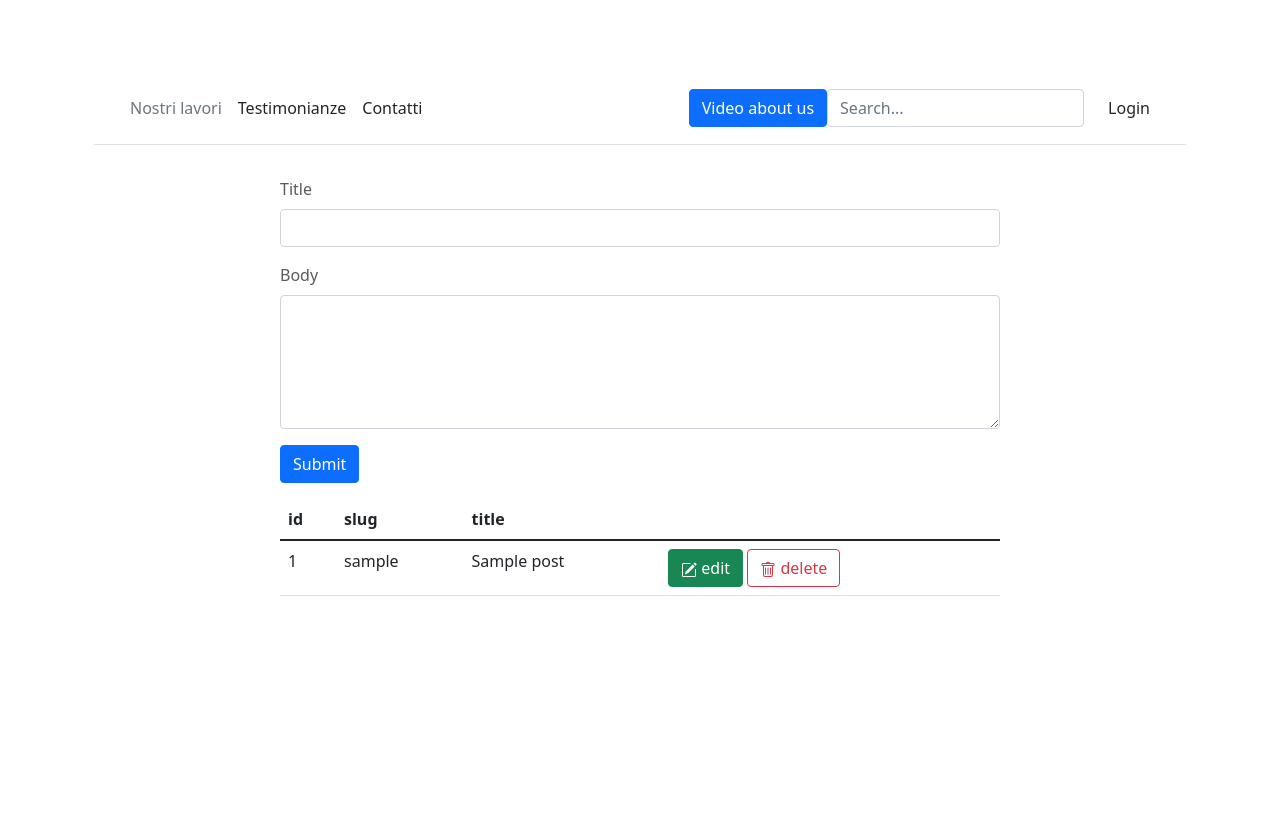
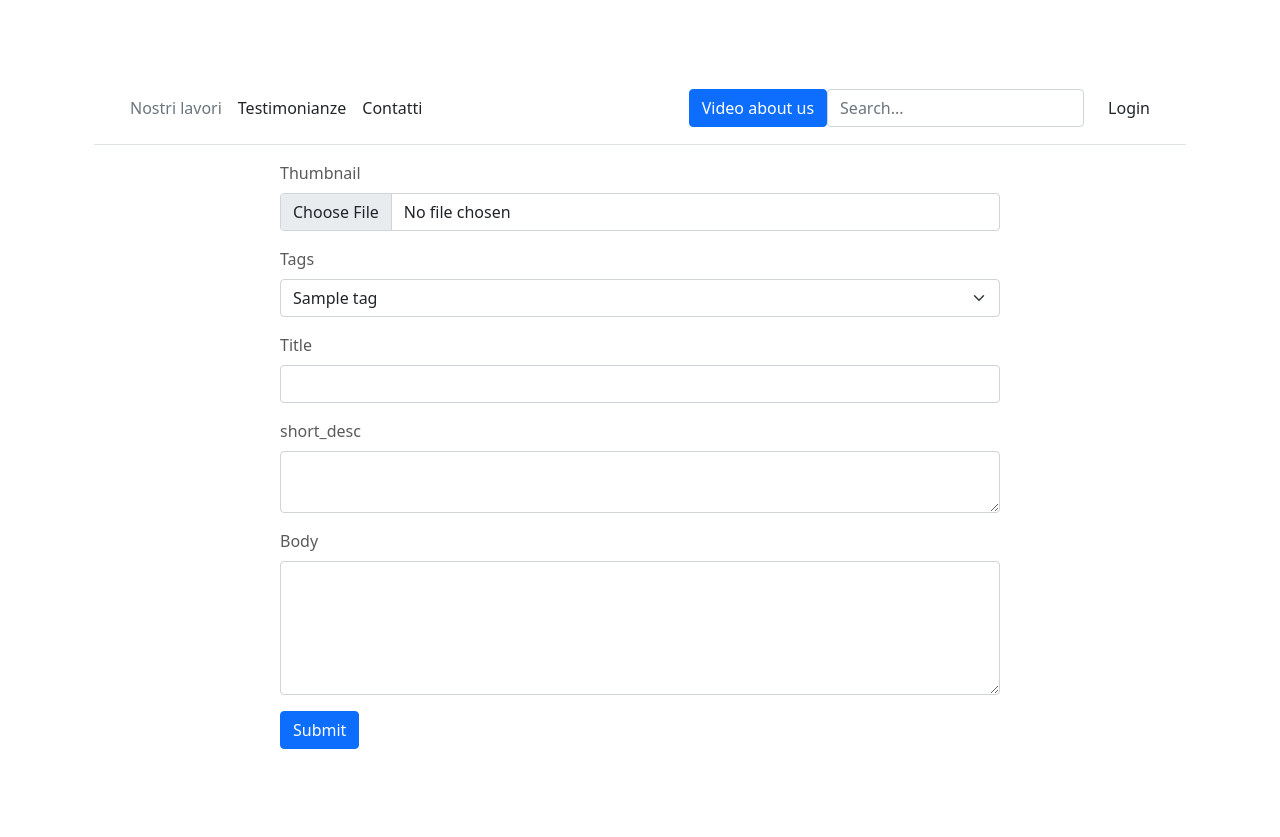
Before and after one commit to Miity/flask-site-cucito_in_mare, a Flask app: template bp_posts/templates/posts_admin/edit_post.html in a window 1280 px wide. Before the commit the page ends 596 px from the top, so only its background shows below. Run offline with Flask 2, Linux system fonts and the light colour scheme; the template is opened without the code that fills it: values that come from a table or form of the project are taken from there, others are empty; tables that the repository leaves empty hold one stand-in row (values such as "Sample post"); some libraries are stand-ins or nearby versions.

Commit message:
post update works

```diff
--- a/bp_posts/templates/posts_admin/edit_post.html
+++ b/bp_posts/templates/posts_admin/edit_post.html
@@ -13,11 +13,13 @@
 	<div class="col-8 ">
 
 
-	<form action="{{ url_for('posts.edit_post', id=post.id )}}" method="POST" >
+		<form action="{{ url_for('posts.edit_post', id=post.id )}}" method="POST" enctype="multipart/form-data">
 			<div class="mb-3">
 				{{ form.hidden_tag() }}
-			<p>{{ form.slug.label(class="form-label") }} {{ form.slug(class="form-control") }}</p>
+				<p>{{ form.thumbnail.label(class="form-label") }} {{ form.thumbnail(class="form-control") }}</p>
+				<p>{{ form.tags.label(class="form-label") }} {{ form.tags(class="form-select") }}</p>
 				<p>{{ form.title.label(class="form-label") }} {{ form.title(class="form-control") }}</p>
+				<p>{{ form.short_desc.label(class="form-label") }} {{ form.short_desc(class="form-control") }}</p>
 				<p>{{ form.body.label(class="form-label") }} {{ form.body(class="form-control", rows="5") }}</p>
 				<p>{{ form.submit(class="btn btn-primary") }}</p>
 			</div>
@@ -25,40 +27,9 @@
 		{{ ckeditor.load() }}
 		{{ ckeditor.config(name='body') }}
 
-<table class="table">
-  <thead>
-    <tr>
-      <th scope="col">id</th>
-      <th scope="col">slug</th>
-      <th scope="col">title</th>
-    </tr>
-  </thead>
-<tbody>
-{% for post in posts %}
-	    <tr>
-      <td>{{ post.id }}</td>
-      <td>{{ post.slug }}</td>
-      <td>{{ post.title }}</td>
-      <td><a type="button" class="btn btn-success" href="{{ url_for('posts.edit_post', id=post.id ) }}">
-                <svg xmlns="http://www.w3.org/2000/svg" width="16" height="16" fill="currentColor" class="bi bi-pencil-square" viewBox="0 0 16 16">
-  <path d="M15.502 1.94a.5.5 0 0 1 0 .706L14.459 3.69l-2-2L13.502.646a.5.5 0 0 1 .707 0l1.293 1.293zm-1.75 2.456-2-2L4.939 9.21a.5.5 0 0 0-.121.196l-.805 2.414a.25.25 0 0 0 .316.316l2.414-.805a.5.5 0 0 0 .196-.12l6.813-6.814z"></path>
-  <path fill-rule="evenodd" d="M1 13.5A1.5 1.5 0 0 0 2.5 15h11a1.5 1.5 0 0 0 1.5-1.5v-6a.5.5 0 0 0-1 0v6a.5.5 0 0 1-.5.5h-11a.5.5 0 0 1-.5-.5v-11a.5.5 0 0 1 .5-.5H9a.5.5 0 0 0 0-1H2.5A1.5 1.5 0 0 0 1 2.5v11z"></path>
-</svg>
-                edit
-         	</a>
 
-      	<a type="button" class="btn btn-outline-danger" href="{{ url_for('posts.delete_post', id=post.id ) }}">
-                <svg xmlns="http://www.w3.org/2000/svg" width="16" height="16" fill="currentColor" class="bi bi-trash" viewBox="0 0 16 16">
-  <path d="M5.5 5.5A.5.5 0 0 1 6 6v6a.5.5 0 0 1-1 0V6a.5.5 0 0 1 .5-.5zm2.5 0a.5.5 0 0 1 .5.5v6a.5.5 0 0 1-1 0V6a.5.5 0 0 1 .5-.5zm3 .5a.5.5 0 0 0-1 0v6a.5.5 0 0 0 1 0V6z"></path>
-  <path fill-rule="evenodd" d="M14.5 3a1 1 0 0 1-1 1H13v9a2 2 0 0 1-2 2H5a2 2 0 0 1-2-2V4h-.5a1 1 0 0 1-1-1V2a1 1 0 0 1 1-1H6a1 1 0 0 1 1-1h2a1 1 0 0 1 1 1h3.5a1 1 0 0 1 1 1v1zM4.118 4 4 4.059V13a1 1 0 0 0 1 1h6a1 1 0 0 0 1-1V4.059L11.882 4H4.118zM2.5 3V2h11v1h-11z"></path>
-</svg>
-                delete
-        </a>
-    	</td>
-    </tr>
-{% endfor %}
-</tbody>
 
+	</div>
 </div>
 
 {% endblock %}
--- a/templates/blog/index.html
+++ b/templates/blog/index.html
@@ -34,7 +34,7 @@
 <div class="row">
   {% for post in all_posts %}
 
-  <div class="col-sm-6 col-md-3 filterDiv {% if post.tags[0] %}{{ post.tags[0].name }} {% endif %} ">
+  <div class="my-2 col-sm-6 col-md-3 filterDiv {% if post.tags[0] %}{{ post.tags[0].name }} {% endif %} ">
     <div class="card bg-light h-100 ">
       {% if post.thumbnail %}
       <img src="{{ url_for('download_post_image', slug=post.slug ,filename=post.thumbnail) }}" class="card-img-top thumb" alt="{{ post.title }}">
--- a/view.py
+++ b/view.py
@@ -74,7 +74,7 @@
 @app.route('/admin/site_set', methods=['GET', 'POST'])
 def site_set():
     form = SiteForm()
-    if form.validate_on_submit():
+    if form.validate_on_submit() and form.logo.data:
         path_to_save = os.path.join(app.config['UPLOAD_FOLDER'], 'main_set')
         save_img(form.logo.data, path_to_save, 'logo.jpg')
     return render_template('blog/site_set.html', form=form)
```
Also changed, not shown: bp_posts/blueprint.py (+38 -27 lines), bp_posts/templates/posts_admin/create_post.html (indentation only). Lines whose indentation alone changed are shown as unchanged.
